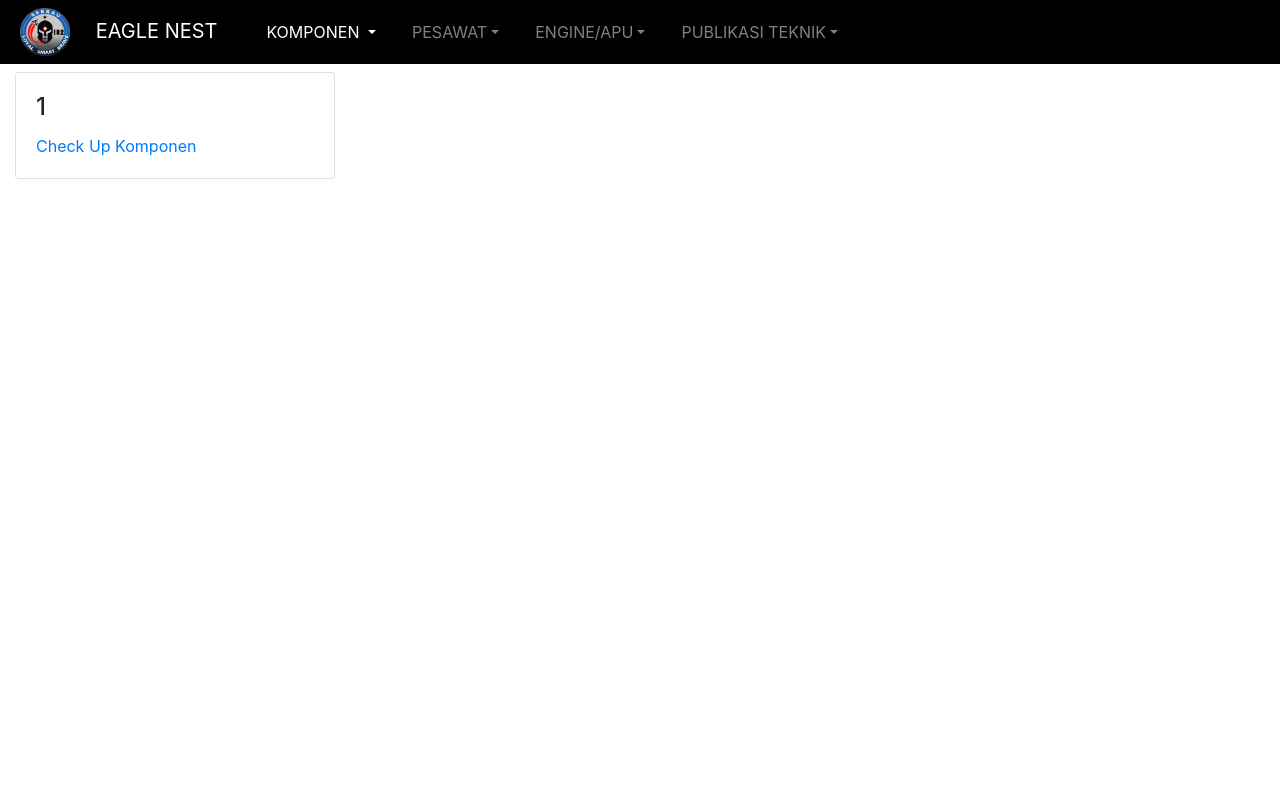
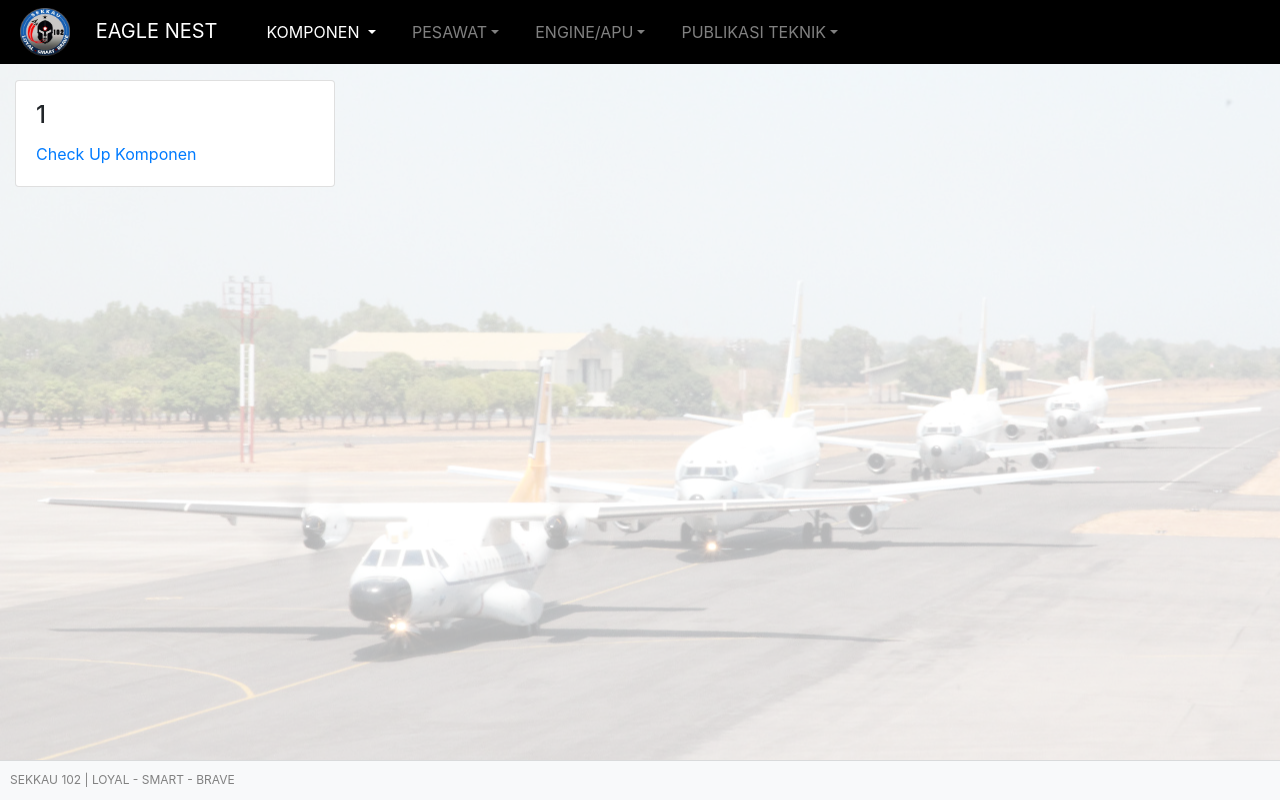
Before and after one commit to ciheul/landing, a Django app: page /eaglenest/ in a window 1280 px wide. Run offline with Django 3.2, Linux system fonts and the light colour scheme; some libraries are stand-ins or nearby versions.

Commit message:
add tci-form. background image on dashbard

```diff
--- a/ciheul/urls.py
+++ b/ciheul/urls.py
@@ -28,5 +28,5 @@ urlpatterns = [
     # rapid prototyping
     url(r'^eaglenest/', include('eaglenest.urls')),
 
-    # url(r'', views.home, name='home'),
+    url(r'', views.home, name='home'),
 ]
--- a/eaglenest/static/eaglenest/css/dashboard.css
+++ b/eaglenest/static/eaglenest/css/dashboard.css
@@ -1,3 +1,5 @@
+{% load static %}
+
 /*
  * Base structure
  */
@@ -57,6 +59,20 @@ h1 {
  * Dashboard
  */
 
+.planes-image {
+  /*display: flex;*/
+  background-image: url("/static/eaglenest/images/planes.jpeg");
+  background-size: cover;
+  background-position: center;
+  background-repeat: no-repeat;
+  min-height: 90%;
+  width: 100%;
+  opacity: 0.3;
+  top: 200;
+  left: 200;
+  position: absolute;
+}
+
 /* Placeholders */
 .placeholders {
   padding-bottom: 3rem;
@@ -66,3 +82,33 @@ h1 {
   padding-top: 1.5rem;
   padding-bottom: 1.5rem;
 }
+
+/**
+ * TCI Detail
+ */
+#tci-form-container {
+  padding: 0;
+}
+
+#tci-form {
+  border: 1px solid lightgray;
+  padding: 20px;
+  margin-bottom: 50px;
+  border-radius: 2px;
+}
+
+
+/**
+ * Footer
+ */
+ footer {
+  position: fixed;
+  bottom: 0;
+  height: 40px;
+  width: 100%;
+  border-top: 1px solid rgba(0,0,0,0.125);
+  font-size: 12px;
+  color: gray;
+  padding: 10px;
+  z-index: 999;
+ }
--- a/eaglenest/templates/eaglenest/base.html
+++ b/eaglenest/templates/eaglenest/base.html
@@ -82,5 +82,7 @@
     <script>window.jQuery || document.write('<script src="{% static 'eaglenest/node_modules/jquery/dist/jquery.min.js' %}"><\/script>')</script>
     <script src="{% static 'eaglenest/node_modules/popper.js/dist/umd/popper.min.js' %}"></script>
     <script src="{% static 'eaglenest/node_modules/bootstrap/dist/js/bootstrap.min.js' %}"></script>
+
+    {% block javascript %}{% endblock %}
   </body>
 </html>
--- a/eaglenest/templates/eaglenest/dashboard.html
+++ b/eaglenest/templates/eaglenest/dashboard.html
@@ -1,9 +1,13 @@
 {% extends 'eaglenest/base.html' %}
 
+{% load static %}
+
 {% block content %}
+<div class="planes-image"></div>
+
 <div class="container-fluid">
-  <div class="row">
-    <main role="main" class="col-sm-9 pt-3">
+  <div class="row flex-nowrap">
+    <main role="main" class="col-sm-12 pt-4">
       <div class="card" style="width: 20rem;">
         <div class="card-body">
           <h4 class="card-title">1</h4>
@@ -13,4 +17,7 @@
     </main>
   </div>
 </div>
+
+<footer class="bg-light">SEKKAU 102 | LOYAL - SMART - BRAVE</footer>
+
 {% endblock %}
```
Also changed, not shown: eaglenest/templates/eaglenest/component-tci.html (+75 -1 lines), eaglenest/static/eaglenest/images/tci-form.jpeg (added).
